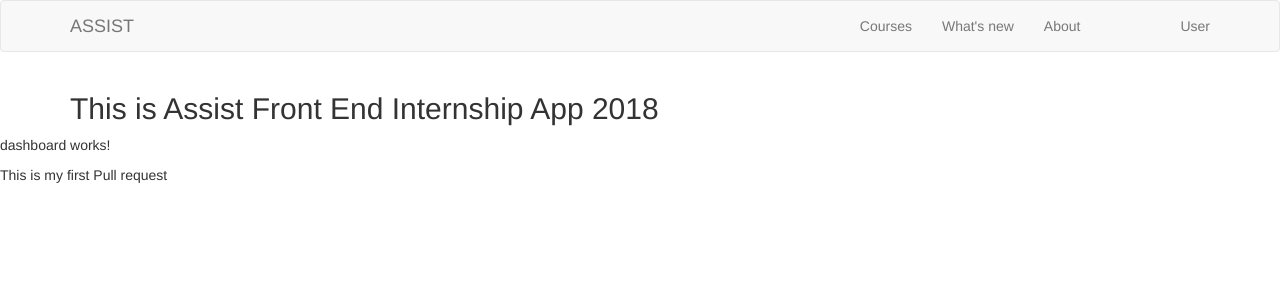
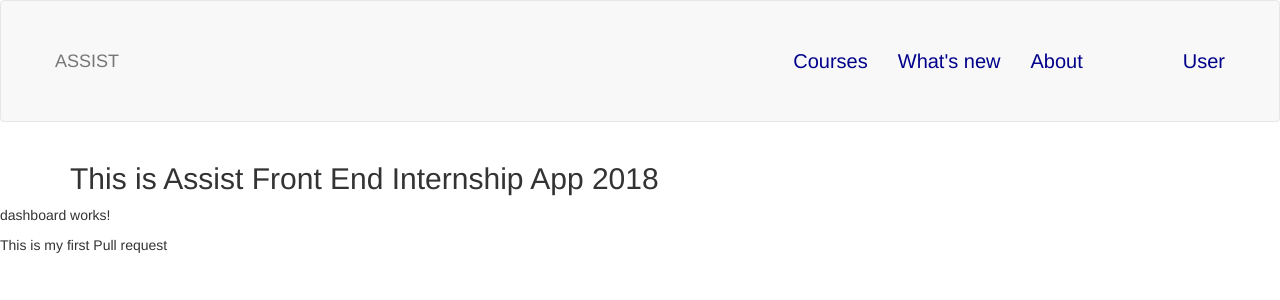
Before and after one commit to andreisolomon/internship-front-end-2018, an Angular app: page /dashboard in a window 1280 px wide. Shown: the top 300 px of the page. Built offline with nearby package versions, Linux system fonts and the light colour scheme.

Commit message:
new header

```diff
--- a/package.json
+++ b/package.json
@@ -8,7 +8,7 @@
     "test": "ng test",
     "lint": "ng lint",
     "e2e": "ng e2e",
-    "startDB" : "json-server db.json",
+    "startDB": "json-server db.json",
     "start": "npm run starting | npm run startDB"
   },
   "private": true,
--- a/src/app/components/dashboard/dashboard.component.html
+++ b/src/app/components/dashboard/dashboard.component.html
@@ -4,6 +4,8 @@
   courses categories. Every category links to the courses list, by category.
   Categories can be searched through, and there's a link to display more categories.
 -->
+<div class="container-fluid">
+  <div class="row clearfix">
     <p>
       dashboard works!
     </p>
@@ -11,3 +13,6 @@
     <p>
       This is my first Pull request
     </p>
+  </div>
+
+</div>
--- a/src/app/components/shared/page-header/page-header.component.css
+++ b/src/app/components/shared/page-header/page-header.component.css
@@ -0,0 +1,10 @@
+li>a{
+  color: darkblue;
+  font-size: 20px;
+
+}
+
+.row{
+  padding-top: 2.5em;
+  padding-bottom: 2.5em;
+}
--- a/src/app/components/shared/page-header/page-header.component.html
+++ b/src/app/components/shared/page-header/page-header.component.html
@@ -4,9 +4,8 @@
   display certain links according to the logged in user role (admin / user).
 -->
 <nav class="navbar navbar-default">
-  <div class="container-fluid">
     <div class="container">
-
+      <div class="row">
         <div class="navbar-header">
           <a routerLink="/dashboard" class="navbar-brand">ASSIST</a>
         </div>
```
Lines whose indentation alone changed are shown as unchanged.
